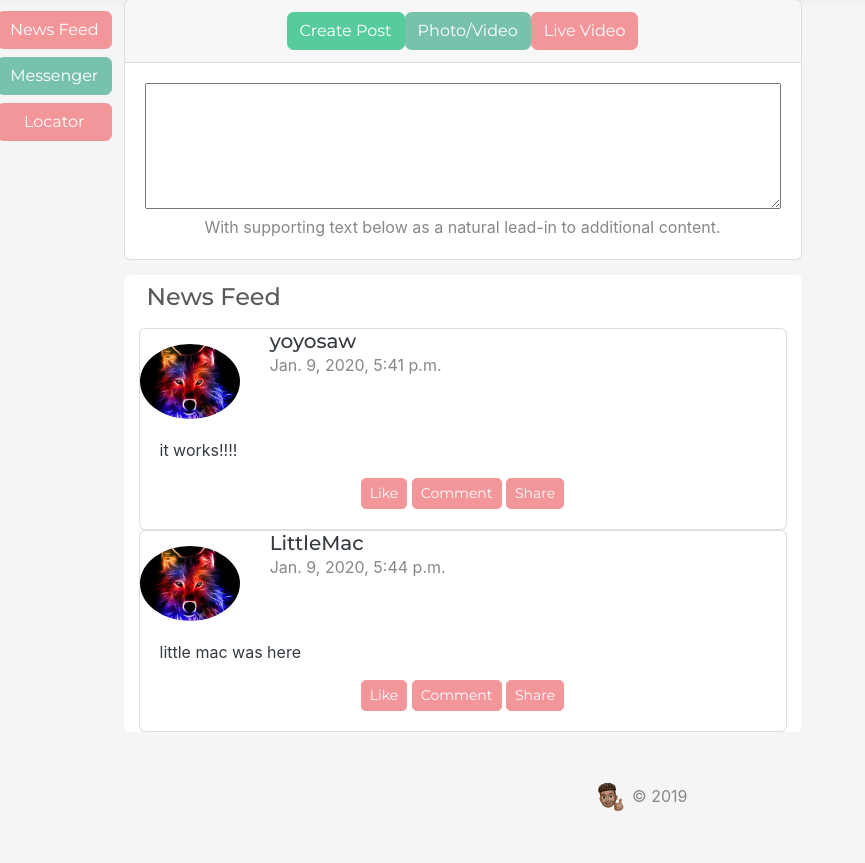
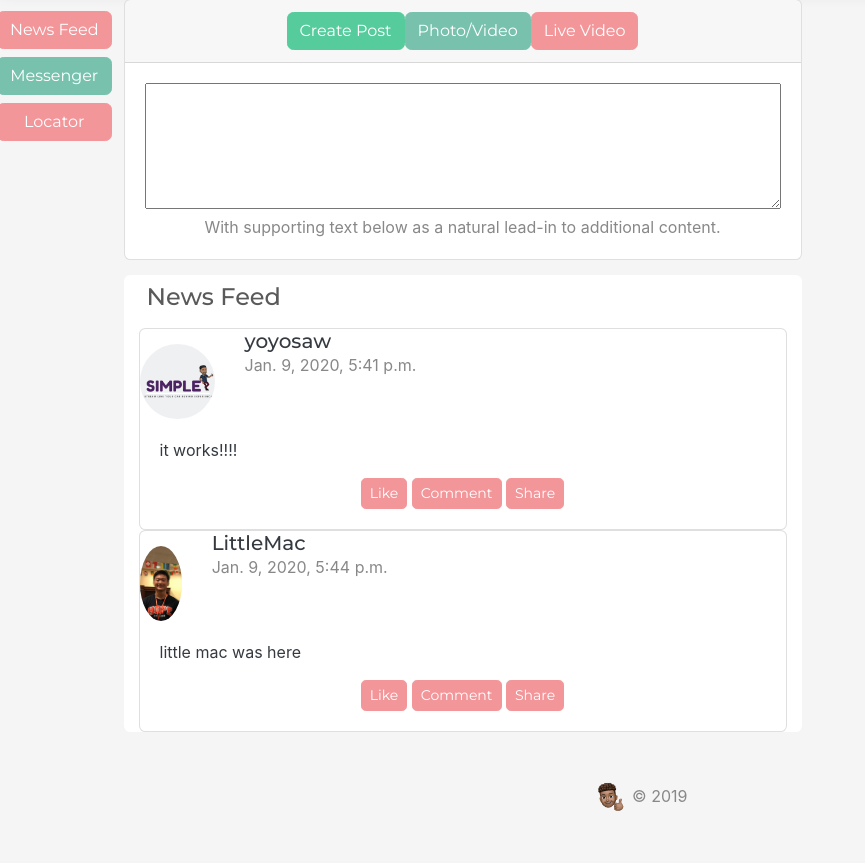
Before and after one commit to ysawiris/coptic-social-media, a Django app: page / in a window 1280 px wide. Shown: the part 97-960 px from the top of the page, without its empty margins (0-865 px from the left). Run offline with Django 3.2, Linux system fonts and the light colour scheme; a user stored in the database is signed in; data comes from the database, SQL or seed files in the repository; both versions use the stored data as it was after the commit; some libraries are stand-ins or nearby versions.

Commit message:
add the profile to posts

```diff
--- a/media/models.py
+++ b/media/models.py
@@ -11,3 +11,4 @@ class Post(models.Model):
     content = models.TextField(help_text="Write the content of your post here.")
     created = models.DateTimeField(auto_now_add=True,
                                    help_text="The date and time this page was created. Automatically generated when the model saves.")
+    image = models.ImageField(default='default.jpg', upload_to='profile_pics')
--- a/media/templates/partials/post.html
+++ b/media/templates/partials/post.html
@@ -2,7 +2,7 @@
 
 <div class="card">
     <div class="row">
-        <img class="rounded-circle " style="height: 75px; margin: 15px;" src="/static/image2.jpeg" alt="Circle image">
+        <img class="rounded-circle " style="height: 75px; margin: 15px;" src="{{ post.image.url }}" alt="Circle image">
         <div class="col-sm-8">
             <h5 class="text-dark " style="margin: 0; ">{{ post.user }}</h5>
             <p class="text-muted ">{{ post.created }}</p>
--- a/media/views.py
+++ b/media/views.py
@@ -26,6 +26,7 @@ class PostCreateNewView(LoginRequiredMixin, CreateView):
       if form.is_valid():
         instance = form.save(commit=False)
         instance.user = request.user
+        instance.image = request.user.profile.image
         instance.save()
         return HttpResponseRedirect(reverse_lazy('media-list-post'))
       return render(request, 'create_new_post.html', {'form': form})
```
Also changed, not shown: media.sqlite3, media/migrations/0003_post_image.py (added), photos/profile_pics/SIMPLE_KkuyAwg.png (added), photos/profile_pics/kia_DWjMlGs.jpg (added).
